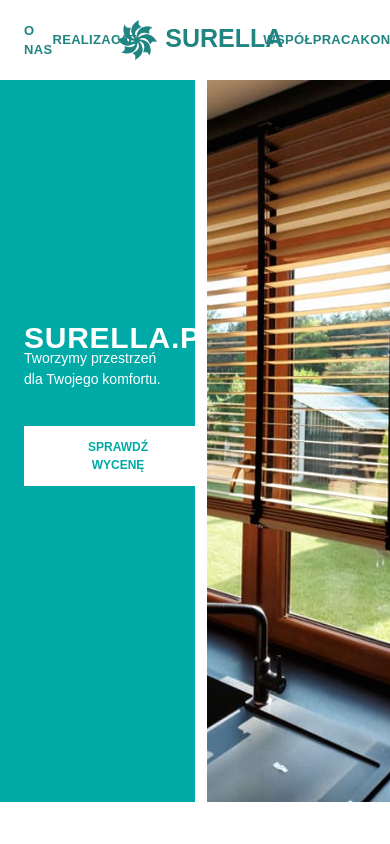
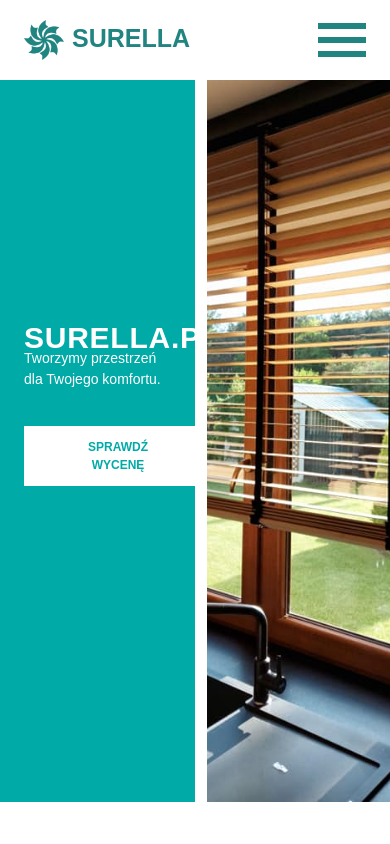
Before and after one commit to Hosuqa/Surella, a React (Vite) app in the folder surella/: page / in a window 390 px wide. Shown: the top 844 px of the page. Built offline with nearby package versions, Linux system fonts and the light colour scheme; a web font is replaced by a local one.

Commit message:
[ADD] - Nav bar responsive hidden button

```diff
--- a/surella/src/components/global/Navbar.tsx
+++ b/surella/src/components/global/Navbar.tsx
@@ -9,7 +9,7 @@ type Props = {
 
 const Title = ({ title }: Props) => {
     return (
-        <div className={`${styles.NavbarText} w-full flex justify-center text-surella-600 -tracking-tight font-interExtraBold font-bold cursor-pointer `}>
+        <div className={`${styles.NavbarText} w-full hidden xl:flex justify-center text-surella-600 -tracking-tight font-interExtraBold font-bold cursor-pointer `}>
             {title}
         </div>
     );
@@ -20,12 +20,12 @@ const Navbar = () => {
 
     return (
         <nav className={`${styles.paddingX} w-full flex items-center py-5 fixed top-0 z-20 bg-white uppercase`}>
-            <div className="w-full flex  items-center max-w-7xl justify-around mx-auto">
+            <div className="w-full flex items-center max-w-7xl justify-around mx-auto">
                     <Title title="O nas" />
                     <Title title="Realizacje" />
                 <Link
                     to="/"
-                    className="flex justify-center gap-2 w-full"
+                    className="flex xl:justify-center gap-2 w-full cursor-default"
                     onClick={() => {
                         setActive("");
                         window.scrollTo(0, 0);
@@ -35,6 +35,11 @@ const Navbar = () => {
                 </Link>
                     <Title title="Współpraca" />
                     <Title title="Kontakt" />
+                    <div className="xl:hidden flex flex-col gap-2 bg cursor-pointer">
+                        <div className="h-1.5 w-12 bg-surella-600"></div>
+                        <div className="h-1.5 w-12 bg-surella-600"></div>
+                        <div className="h-1.5 w-12 bg-surella-600"></div>
+                    </div>
             </div>
         </nav>
     );
```
